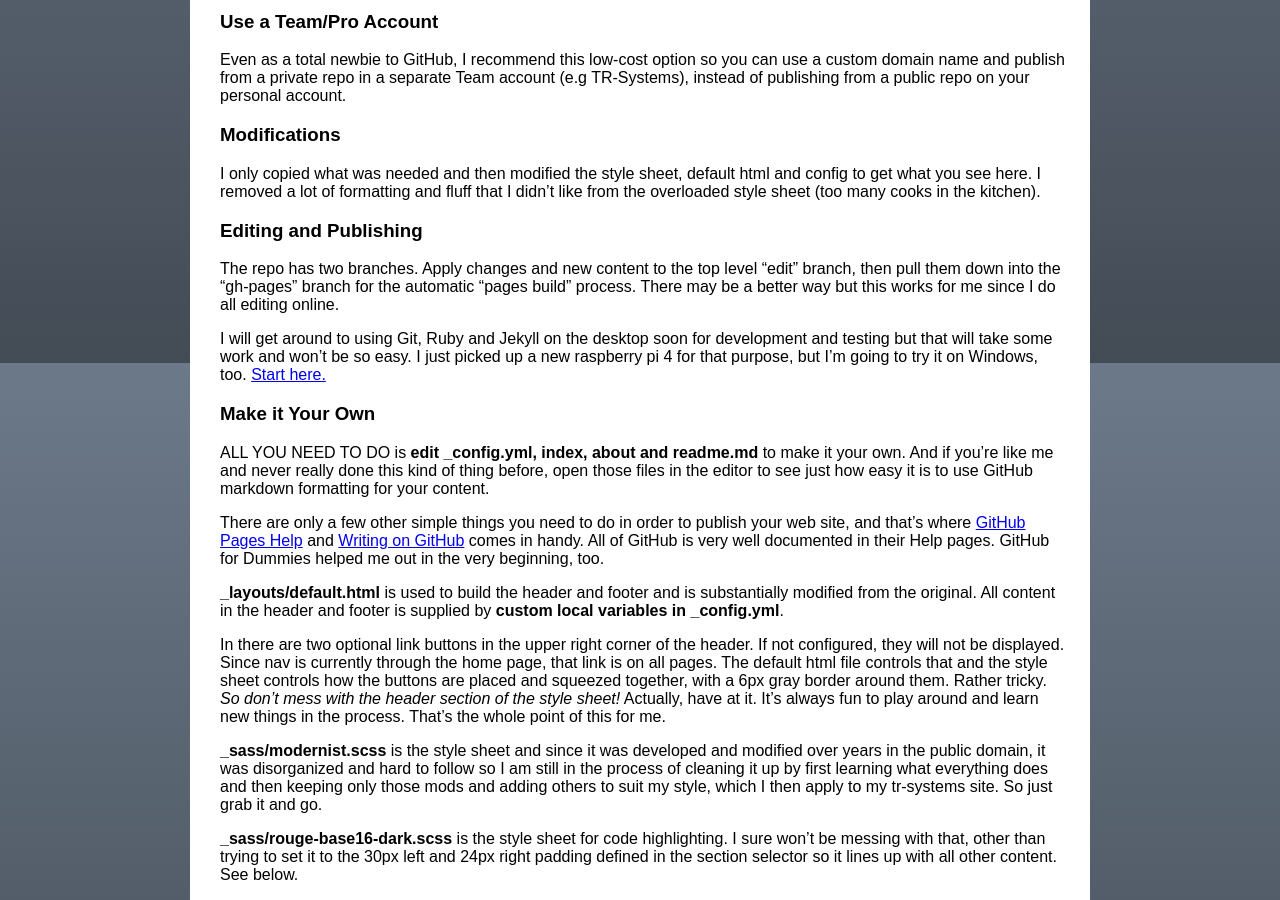
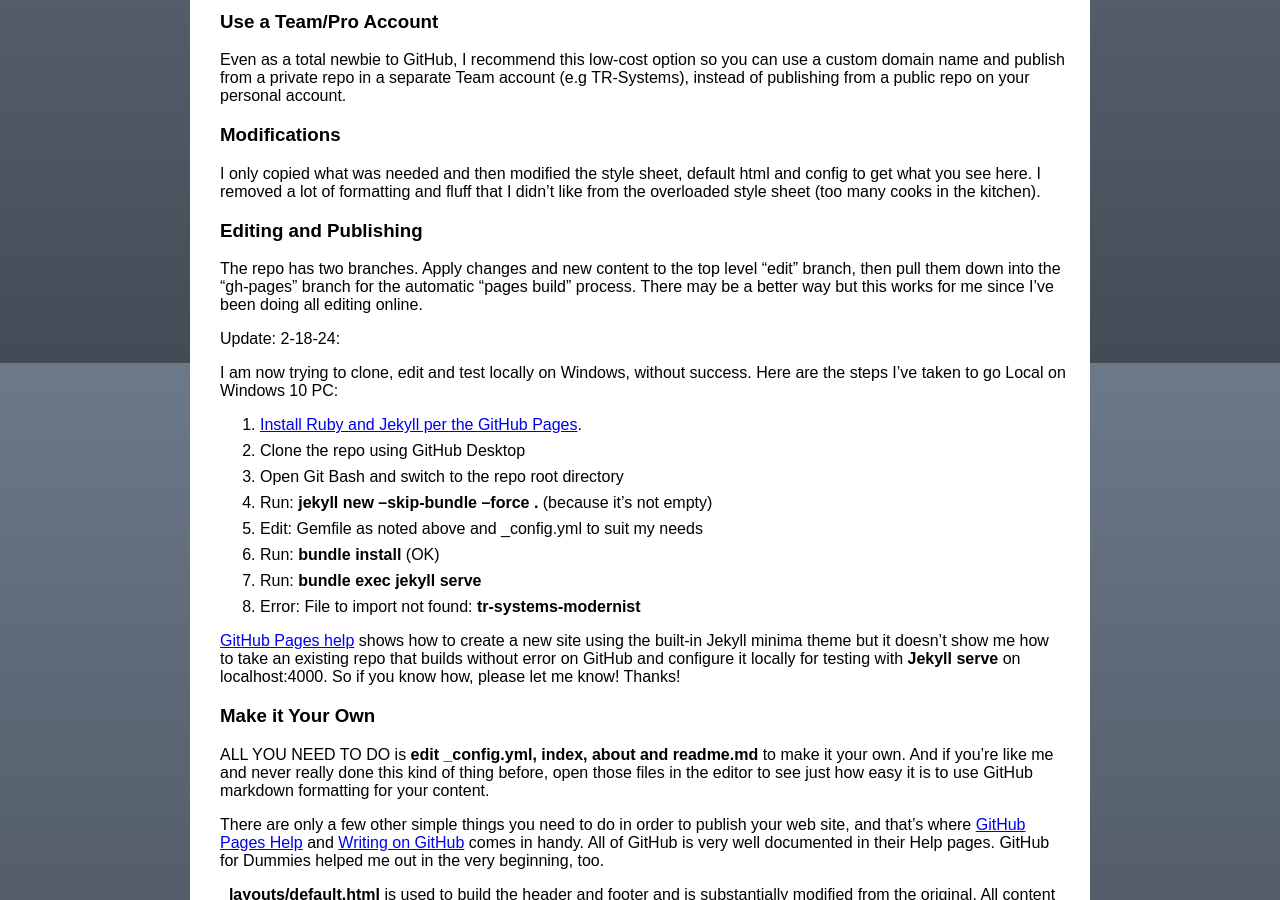
Before and after one commit to TR-Systems/modernist, a Jekyll site: the page built from index.md, in a window 1280 px wide and 900 px high, scrolled down 537 px. Built offline with Jekyll 4.4.1, drawn with Linux system fonts in a browser that asks for light colours; our own code applies the rules of GitHub Pages for plain Markdown files.

Commit message:
Update index.md

```diff
--- a/index.md
+++ b/index.md
@@ -19,9 +19,22 @@
 I only copied what was needed and then modified the style sheet, default html and config to get what you see here. I removed a lot of formatting and fluff that I didn't like from the overloaded style sheet (too many cooks in the kitchen).
 
 ### Editing and Publishing
-The repo has two branches. Apply changes and new content to the top level "edit" branch, then pull them down into the "gh-pages" branch for the automatic "pages build" process. There may be a better way but this works for me since I do all editing online.
+The repo has two branches. Apply changes and new content to the top level "edit" branch, then pull them down into the "gh-pages" branch for the automatic "pages build" process. There may be a better way but this works for me since I've been doing all editing online.
 
-I will get around to using Git, Ruby and Jekyll on the desktop soon for development and testing but that will take some work and won't be so easy. I just picked up a new raspberry pi 4 for that purpose, but I'm going to try it on Windows, too. [Start here.](https://docs.github.com/en/pages/setting-up-a-github-pages-site-with-jekyll/testing-your-github-pages-site-locally-with-jekyll){:target="_blank"}
+Update: 2-18-24:
+
+I am now trying to clone, edit and test locally on Windows, without success. Here are the steps I've taken to go Local on Windows 10 PC:
+
+1. [Install Ruby and Jekyll per the GitHub Pages](https://docs.github.com/en/pages/setting-up-a-github-pages-site-with-jekyll/testing-your-github-pages-site-locally-with-jekyll){:target="_blank"}.
+2. Clone the repo using GitHub Desktop
+3. Open Git Bash and switch to the repo root directory
+4. Run: **jekyll new --skip-bundle --force .** (because it's not empty)
+5. Edit: Gemfile as noted above and _config.yml to suit my needs
+6. Run: **bundle install** (OK)
+7. Run: **bundle exec jekyll serve**
+8. Error: File to import not found: **tr-systems-modernist**
+
+[GitHub Pages help](https://docs.github.com/en/pages/setting-up-a-github-pages-site-with-jekyll/testing-your-github-pages-site-locally-with-jekyll){:target="_blank"} shows how to create a new site using the built-in Jekyll minima theme but it doesn't show me how to take an existing repo that builds without error on GitHub and configure it locally for testing with **Jekyll serve** on localhost:4000. So if you know how, please let me know! Thanks!
 
 ### Make it Your Own
 ALL YOU NEED TO DO is **edit _config.yml, index, about and readme.md** to make it your own. And if you're like me and never really done this kind of thing before, open those files in the editor to see just how easy it is to use GitHub markdown formatting for your content.
```
